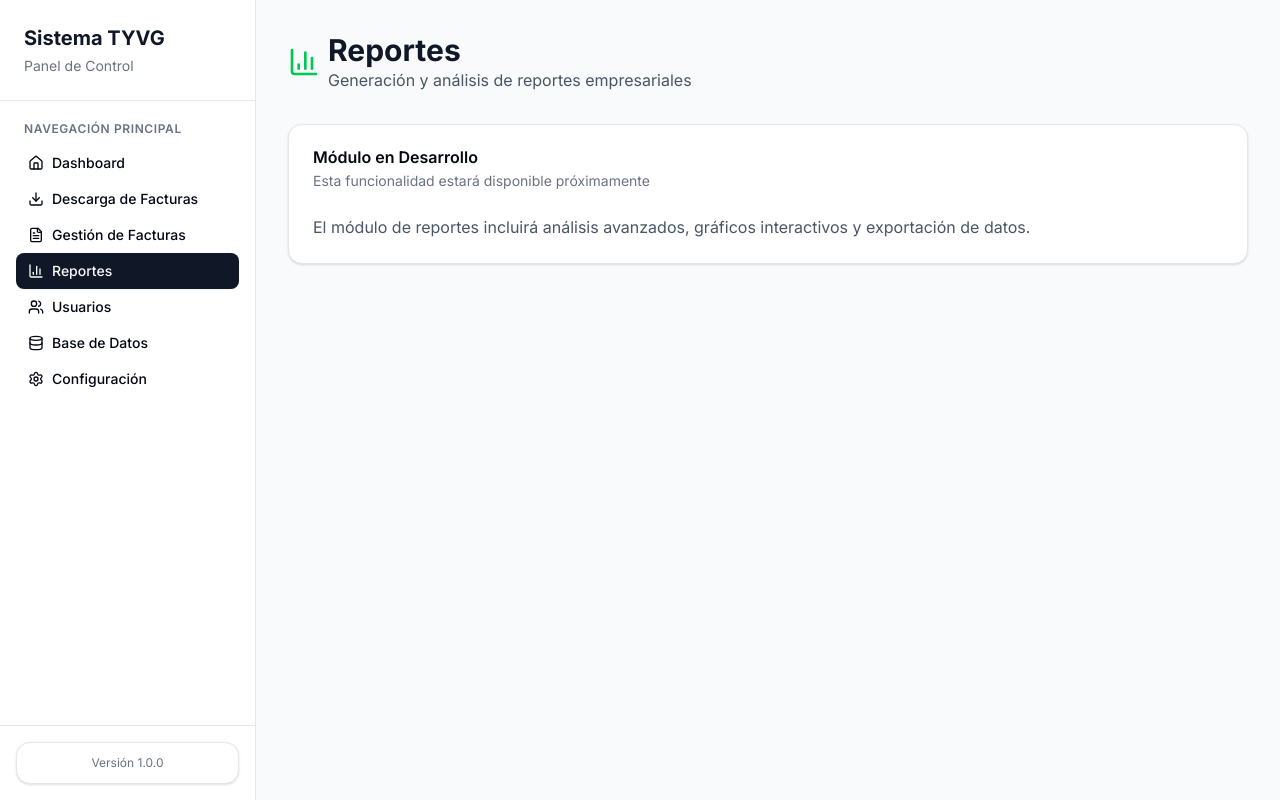
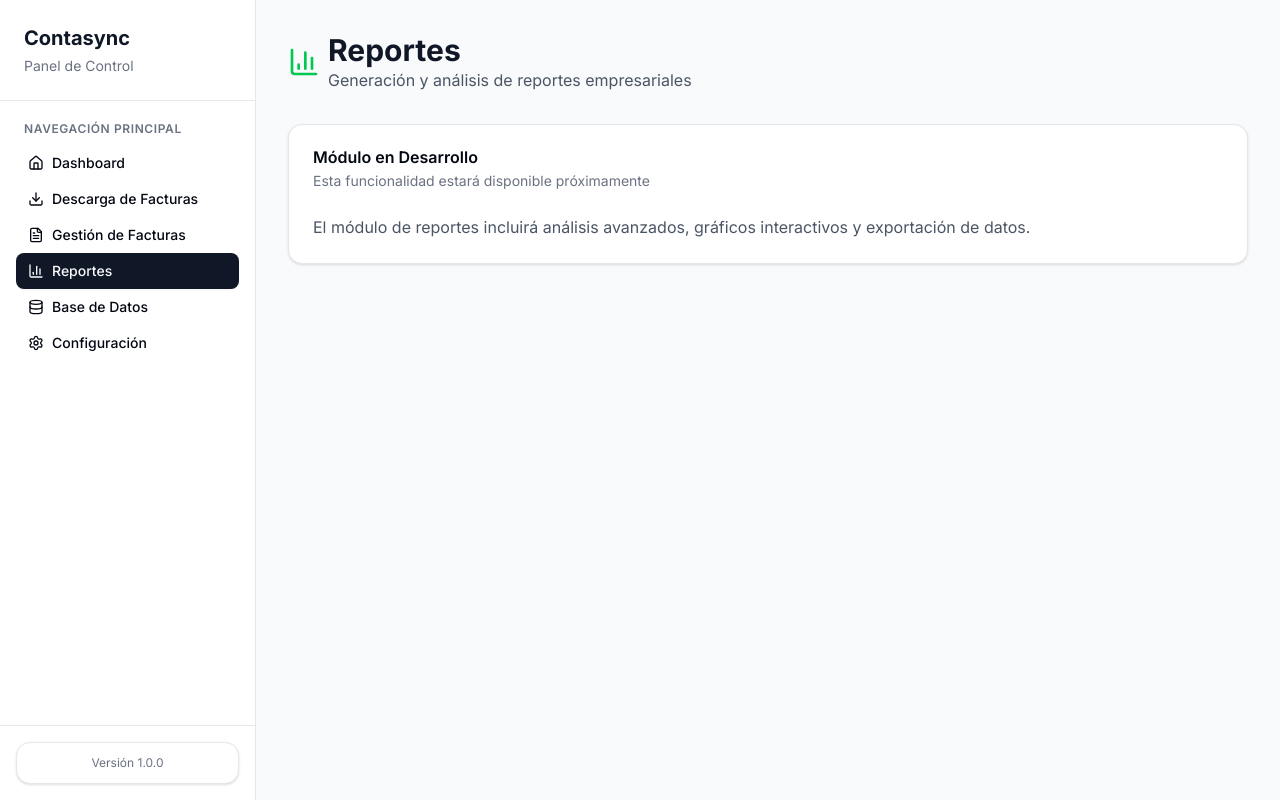
Before and after one commit to SernaScript/Contasync, a Next.js app: page /reports in a window 1280 px wide. Built offline with nearby package versions, Linux system fonts and the light colour scheme; no server answers.

Commit message:
refactor: Update Sidebar component by renaming header and removing user navigation

```diff
--- a/src/components/Sidebar.tsx
+++ b/src/components/Sidebar.tsx
@@ -36,11 +36,7 @@ const mainNavigation = [
     href: "/reports",
     icon: BarChart3,
   },
-  {
-    name: "Usuarios",
-    href: "/users",
-    icon: Users,
-  },
+
   {
     name: "Base de Datos",
     href: "/database",
@@ -62,7 +58,7 @@ export function Sidebar() {
         {/* Logo/Header */}
         <div className="p-6 border-b border-gray-200 dark:border-gray-700">
           <h1 className="text-xl font-bold text-gray-900 dark:text-white">
-            Sistema TYVG
+            Contasync
           </h1>
           <p className="text-sm text-gray-500 dark:text-gray-400 mt-1">
             Panel de Control
```
